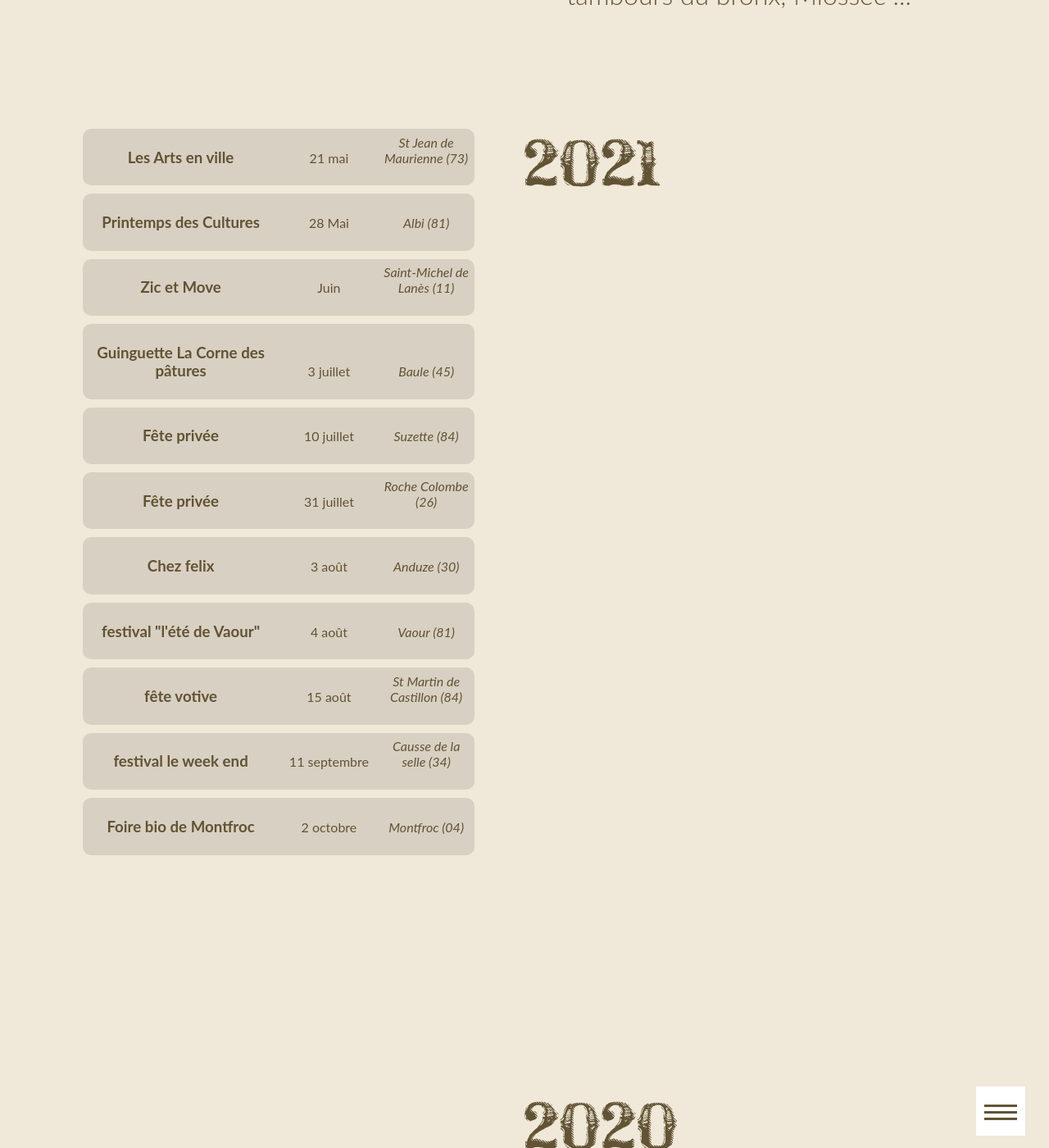
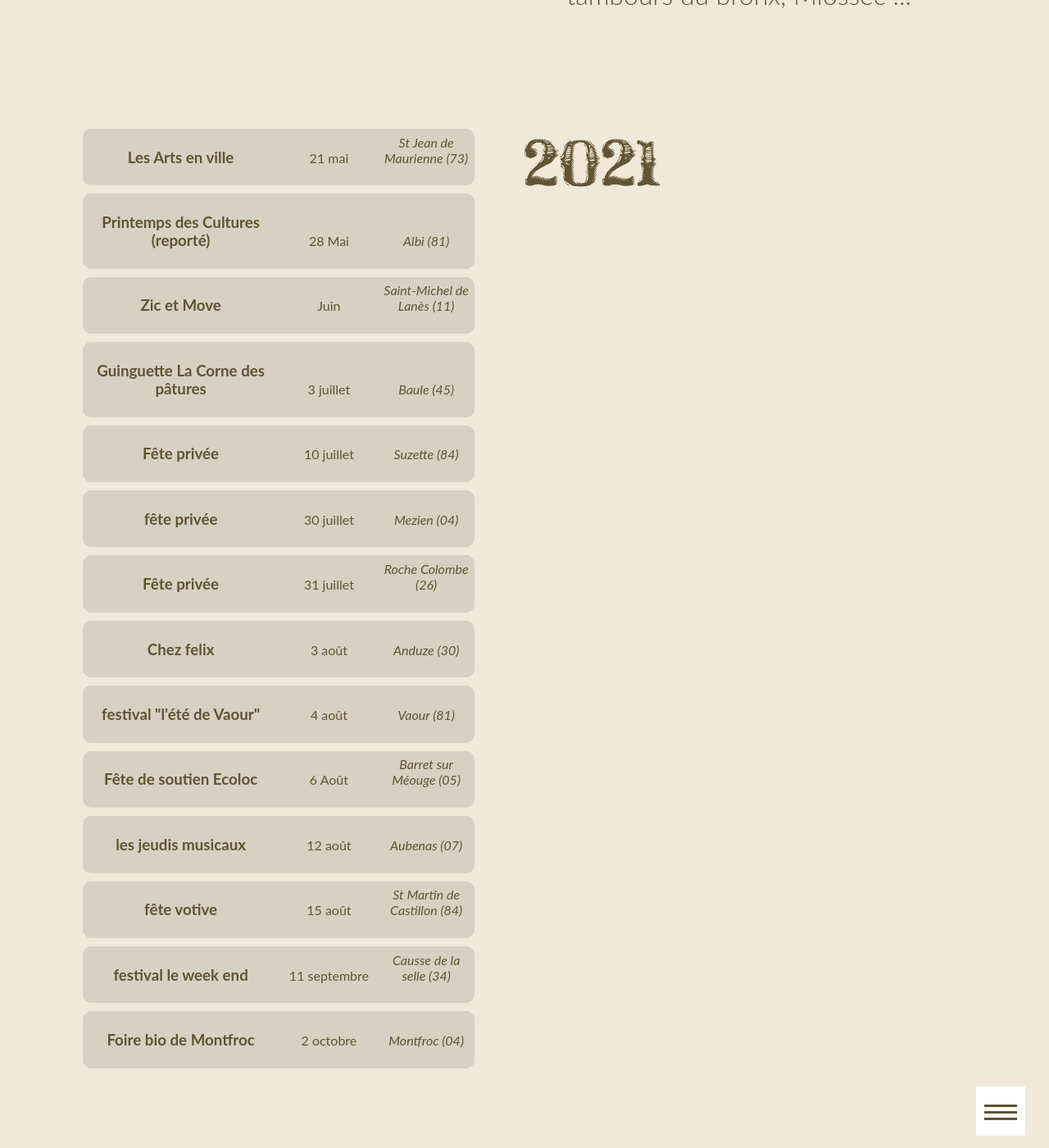
Before and after one commit to ftmftrs/ftmftrs.github.io, a Jekyll site: the page built from concert/index.html, in a window 1280 px wide and 1400 px high, scrolled down 897 px. Shown: the whole window at 82% size. Built offline with Jekyll 4.4.1, drawn with Linux system fonts in a browser that asks for light colours; Markdown is read by kramdown in place of the engine named in the settings; comment, search, counter and statistics services are not loaded.

Commit message:
Update concerts.yml

```diff
--- a/_data/concerts.yml
+++ b/_data/concerts.yml
@@ -6,7 +6,7 @@
       date: 21 mai
       address: St Jean de Maurienne (73)
 
-    - title: Printemps des Cultures
+    - title: Printemps des Cultures (reporté)
       date: 28 Mai
       address: Albi (81)
 
@@ -22,6 +22,10 @@
       date: 10 juillet
       address: Suzette (84)
 
+    - title: fête privée
+      date: 30 juillet
+      address: Mezien (04)
+
     - title: Fête privée
       date: 31 juillet
       address: Roche Colombe (26)
@@ -33,6 +37,14 @@
     - title: festival "l'été de Vaour"
       date: 4 août
       address: Vaour (81)
+
+    - title: Fête de soutien Ecoloc
+      date: 6 Août
+      address: Barret sur Méouge (05)
+
+    - title: les jeudis musicaux
+      date: 12 août
+      address: Aubenas (07)
 
     - title: fête votive
       date: 15 août
```
